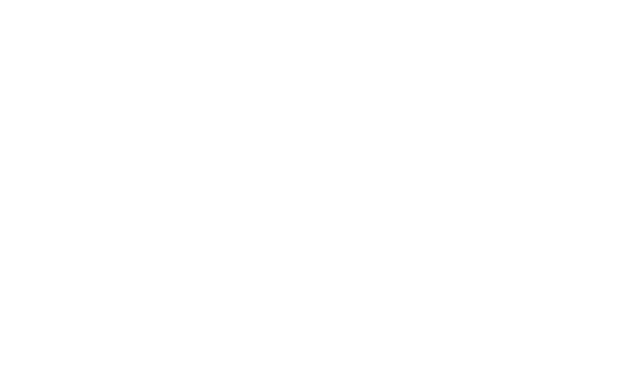
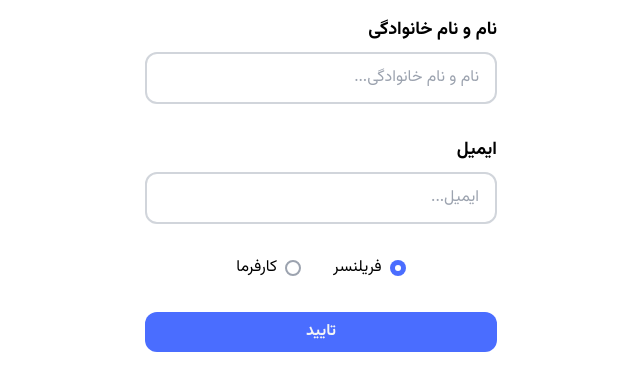
Before and after one commit to mehrabFronto/Freelancering-App-Project, a React (Vite) app: page /complete-profile in a window 1280 px wide. Before the commit this address had no page. Shown: the top 390 px of the page, without its empty margins (434-1074 px from the left). Built offline with nearby package versions, Linux system fonts and the light colour scheme.

Commit message:
complete profile form markup

```diff
--- a/package.json
+++ b/package.json
@@ -21,6 +21,7 @@
     "react-router-dom": "^6.20.1"
   },
   "devDependencies": {
+    "@tailwindcss/forms": "^0.5.7",
     "@types/react": "^18.2.37",
     "@types/react-dom": "^18.2.15",
     "@vitejs/plugin-react": "^4.2.0",
--- a/src/App.jsx
+++ b/src/App.jsx
@@ -2,6 +2,7 @@
 import { Toaster } from "react-hot-toast";
 import { Route, Routes } from "react-router-dom";
 import Auth from "./pages/Auth";
+import CompleteProfile from "./pages/CompleteProfile";
 
 const queryClient = new QueryClient();
 
@@ -9,7 +10,7 @@
    return (
       <QueryClientProvider client={queryClient}>
          <Toaster />
-         <div className="container bg-secondary-100">
+         <div className="container">
             <Routes>
                <Route
                   path="/"
@@ -23,6 +24,10 @@
                   path="/auth"
                   element={<Auth />}
                />
+               <Route
+                  path="/complete-profile"
+                  element={<CompleteProfile />}
+               />
             </Routes>
          </div>
       </QueryClientProvider>
--- /dev/null
+++ b/src/feature/authentication/CompleteProfileForm.jsx
@@ -0,0 +1,51 @@
+import { useState } from "react";
+import RadioInput from "../../ui/RadioInput";
+import TextField from "../../ui/TextField";
+
+const CompleteProfileForm = () => {
+   const [name, setName] = useState("");
+   const [email, setEmail] = useState("");
+   const [role, setRole] = useState("freelancer");
+
+   return (
+      <div>
+         <form className="space-y-8">
+            <TextField
+               value={name}
+               onChange={(e) => setName(e.target.value)}
+               name="name"
+               label="نام و نام خانوادگی"
+            />
+            <TextField
+               value={email}
+               onChange={(e) => setEmail(e.target.value)}
+               name="email"
+               label="ایمیل"
+            />
+
+            <div className="flex items-center justify-center gap-x-8">
+               <RadioInput
+                  name="role"
+                  id="freelancer"
+                  label="فریلنسر"
+                  value="freelancer"
+                  checked={role === "freelancer"}
+                  onChange={(e) => setRole(e.target.value)}
+               />
+               <RadioInput
+                  name="role"
+                  id="owner"
+                  label="کارفرما"
+                  value="owner"
+                  checked={role === "owner"}
+                  onChange={(e) => setRole(e.target.value)}
+               />
+            </div>
+
+            <button className="btn btn--primary w-full">تایید</button>
+         </form>
+      </div>
+   );
+};
+
+export default CompleteProfileForm;
--- a/src/index.css
+++ b/src/index.css
@@ -97,6 +97,10 @@
    -moz-appearance: textfield; /* Firefox */
 }
 
+input::placeholder {
+   text-align: right;
+}
+
 /* TABLE */
 
 table {
--- /dev/null
+++ b/src/pages/CompleteProfile.jsx
@@ -0,0 +1,11 @@
+import CompleteProfileForm from "../feature/authentication/CompleteProfileForm";
+
+const CompleteProfile = () => {
+   return (
+      <div className="w-full container p-4 h-screen sm:max-w-sm">
+         <CompleteProfileForm />
+      </div>
+   );
+};
+
+export default CompleteProfile;
--- /dev/null
+++ b/src/ui/RadioInput.jsx
@@ -0,0 +1,19 @@
+const RadioInput = ({ id, name, checked, value, onChange, label }) => {
+   return (
+      <div className="flex items-center justify-center">
+         <input
+            type="radio"
+            name={name}
+            id={id}
+            checked={checked}
+            value={value}
+            onChange={onChange}
+            className="cursor-pointer form-radio rounded-full border-2 border-secondary-400 bg-transparent
+            w-4 h-4 checked:text-primary-900 ml-2"
+         />
+         <label htmlFor={id}>{label}</label>
+      </div>
+   );
+};
+
+export default RadioInput;
--- a/src/ui/TextField.jsx
+++ b/src/ui/TextField.jsx
@@ -1,9 +1,11 @@
 const TextField = ({ value, onChange, name, label }) => {
+   const placeholder = "..." + label;
+
    return (
       <div>
          <label
             htmlFor={name}
-            className="mb-2 block text-xl">
+            className="mb-2 block text-lg font-bold">
             {label}
          </label>
          <input
@@ -14,7 +16,8 @@
             name={name}
             className="textField__input"
             autoComplete="off"
-            placeholder={`${label}...`}
+            placeholder={placeholder}
+            dir="auto"
          />
       </div>
    );
--- a/tailwind.config.js
+++ b/tailwind.config.js
@@ -53,5 +53,9 @@
          },
       },
    },
-   plugins: [],
+   plugins: [
+      require("@tailwindcss/forms")({
+         strategy: "class",
+      }),
+   ],
 };
```
Also changed, not shown: .eslintrc.cjs, 1 other file (tests, documents, lock files or other folders).
